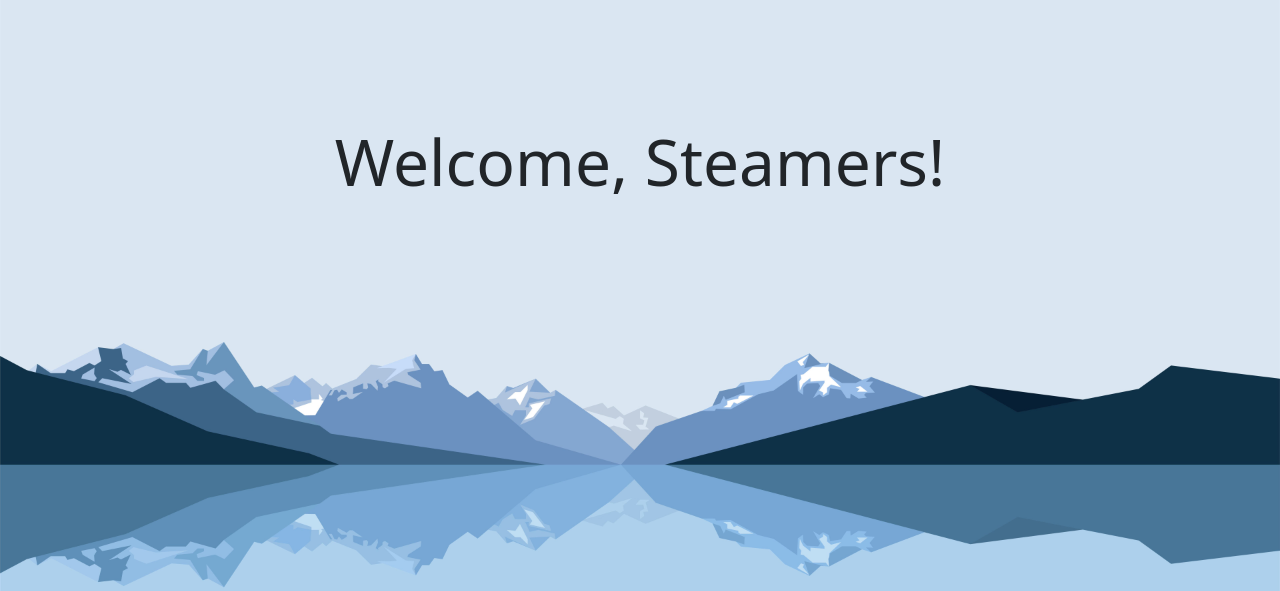
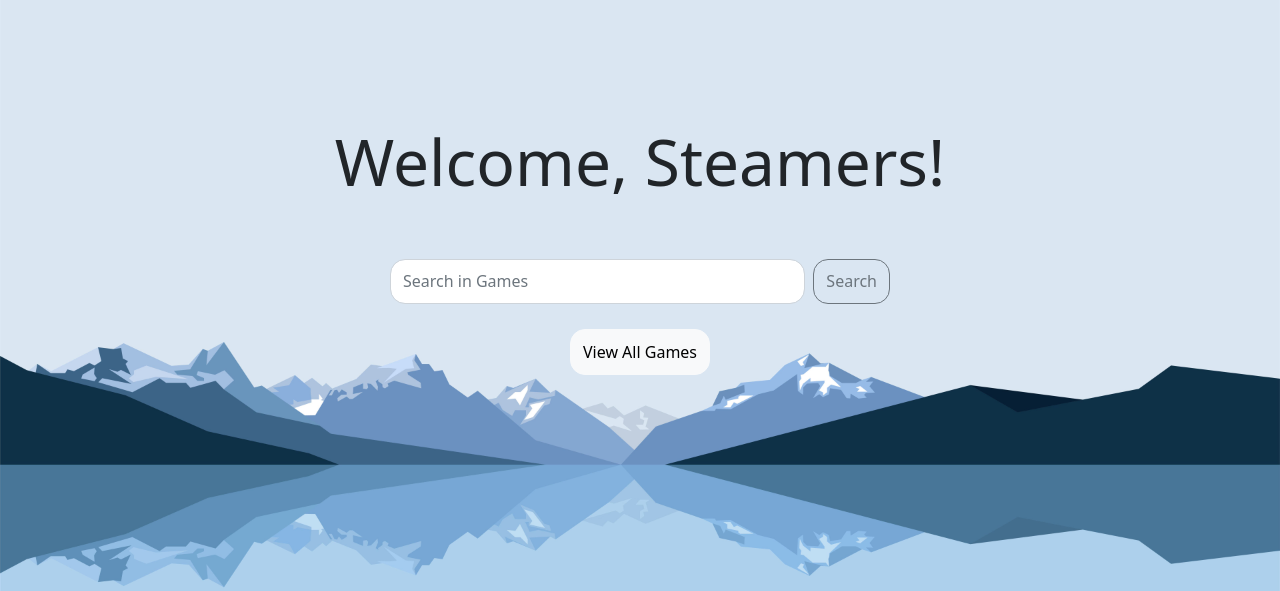
Before and after one commit to galva041/CS180SteamDatabaseWeb, a Django app: page / in a window 1280 px wide. Shown: the part 56-647 px from the top of the page. Run offline with Django 4.2, Linux system fonts and the light colour scheme; parts of the project's set-up code (start-up, migrations or seed data) failed here and were passed over.

Commit message:
search bar and link directs

```diff
--- a/home/static/home/styles.css
+++ b/home/static/home/styles.css
@@ -22,16 +22,13 @@ to {
 #welcome {
     text-align: center;
     font-size: 5vw;
-    padding: 100px;
+    padding: 100px 100px 50px 100px;
     /* position: fixed */
 }
 
-.body {
-    margin: 0;
-}
 
 #homepage {
-    overflow: none;
+    overflow-y: hidden;
     background-image: url("mtns.jpg");
     background-size: 100%;
     background-repeat: no-repeat;
@@ -57,50 +54,48 @@ to {
     position: relative;
   }
 
-a
-  text-decoration: none
-  color: inherit
+.btn-light {
+    padding-top: 10px;
+    padding-bottom: 10px;
+    transition: all 0.5s;
+    cursor: pointer;
+    border-radius: 15px;
 
-.cta
-  position: relative
-  margin: auto
-  padding: 19px 22px
-  transition: all .2s ease
-  &:before
-    content: ""
-    position: absolute
-    top: 0
-    left: 0
-    display: block
-    border-radius: 28px
-    background: rgba($primary,.5)
-    width: 56px
-    height: 56px
-    transition: all .3s ease
-  span
-    position: relative
-    font-size: 16px
-    line-height: 18px
-    font-weight: 900
-    letter-spacing: .25em
-    text-transform: uppercase
-    vertical-align: middle
-  svg
-    position: relative
-    top: 0
-    margin-left: 10px
-    fill: none
-    stroke-linecap: round
-    stroke-linejoin: round
-    stroke: $color
-    stroke-width: 2
-    transform: translateX(-5px)
-    transition: all .3s ease
-  &:hover
-    &:before
-      width: 100%
-      background: rgba($primary,1)
-    svg
-      transform: translateX(0)
-  &:active
-    transform: scale(.96)
+}
+
+.btn-light span {
+    cursor: pointer;
+    display: inline-block;
+    position: relative;
+    transition: 0.5s;
+  }
+
+  .btn-light span:after {
+    content: '\00bb';
+    position: absolute;
+    opacity: 0;
+    top: 0;
+    right: -20px;
+    transition: 0.5s;
+  }
+
+  .btn-light:hover span {
+    padding-right: 25px;
+  }
+
+  .btn-light:hover span:after {
+    opacity: 1;
+    right: 0;
+  }
+
+#home-search {
+    justify-content: center;
+    width: 500px;
+    height: 70px;
+    padding-bottom: 25px;
+
+}
+
+#search-bar {
+    border-radius: 15px;
+}
--- a/home/templates/home/home.html
+++ b/home/templates/home/home.html
@@ -11,20 +11,23 @@
     <div class="container">
         <section id="slide-1" class="scrollsnap-section">
             <h1 class="animate__animated animate__fadeInDown" id="welcome">Welcome, Steamers! </h1>
+
+            <form class="d-flex" id="home-search" method=POST action="{% url 'search-games' %}" autocomplete="off">
+                {% csrf_token %}
+                <input class="form-control me-2" id="search-bar" type="search" placeholder="Search in Games" aria-label="Search" name="searched">
+                <button class="btn btn-outline-secondary" id="search-bar" type="submit">Search</button>
+            </form>
+
+            <a class="btn btn-light" href="{% url 'all-games' %}" role="button"><span>View All Games</span> </a>
+
         </section>
         <section id="slide-2" class="scrollsnap-section">
             <h1 id= "select">Customize Your Games.</h1>
+            <a class="btn btn-light" href="{% url 'add-games' %}" role="button"><span>Add a Game</span> </a>
+            <a class="btn btn-light" href="{% url 'all-games' %}" role="button"><span>View Analytics</span> </a>
         </section>
-        <div>
-            <a href="#" class="cta">
-                <span>View all Games</span>
-                <svg width="13px" height="10px" viewBox="0 0 13 10">
-                    <path d="M1,5 L11,5"></path>
-                    <polyline points="8 1 12 5 8 9"></polyline>
-                </svg>
-            </a>
-        </div>
     </div>
+
     <!-- <div class = "container">
         <div class = "col-md-8">
             <img src="{% static "home/media/steamlogo.jpeg" %}" class="img-fluid" alt="steam logo" max-width=300 max-height=300>
```
Also changed, not shown: home/static/home/steamlogo.jpeg (renamed from home/static/home/media/steamlogo.jpeg).
